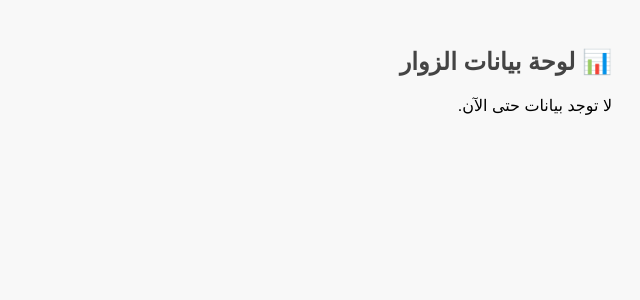
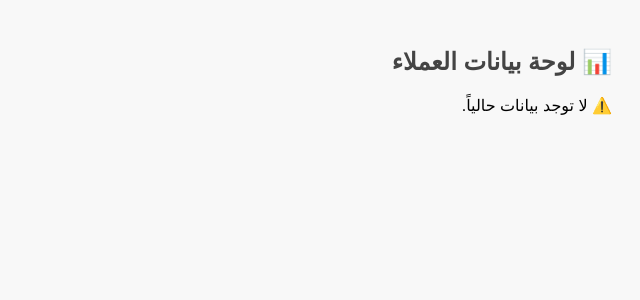
Before and after one commit to fareswa13/arsid-webhook, a Flask app: template templates/dashboard.html in a window 1280 px wide. Shown: the top 300 px of the page, without its empty margins (640-1280 px from the left). Run offline with Flask 3, Linux system fonts and the light colour scheme; the template is opened without the code that fills it, so the values that code supplies are empty.

Commit message:
Update dashboard.html

```diff
--- a/templates/dashboard.html
+++ b/templates/dashboard.html
@@ -13,7 +13,7 @@
     </style>
 </head>
 <body>
-  <h2>📊 لوحة بيانات الزوار</h2>
+    <h2>📊 لوحة بيانات العملاء</h2>
 
     {% if rows %}
     <table>
@@ -26,6 +26,7 @@
             <th>مدة الجلسة</th>
             <th>الدولة</th>
             <th>المدينة</th>
+            <th>المعرف</th>
         </tr>
         {% for row in rows %}
         <tr>
@@ -37,12 +38,12 @@
             <td>{{ row[5] }}</td>
             <td>{{ row[6] }}</td>
             <td>{{ row[7] }}</td>
+            <td>{{ row[8] }}</td>
         </tr>
         {% endfor %}
     </table>
-
     {% else %}
-    <p>لا توجد بيانات حتى الآن.</p>
+    <p>⚠️ لا توجد بيانات حالياً.</p>
     {% endif %}
 </body>
 </html>
```
Lines whose indentation alone changed are shown as unchanged.
